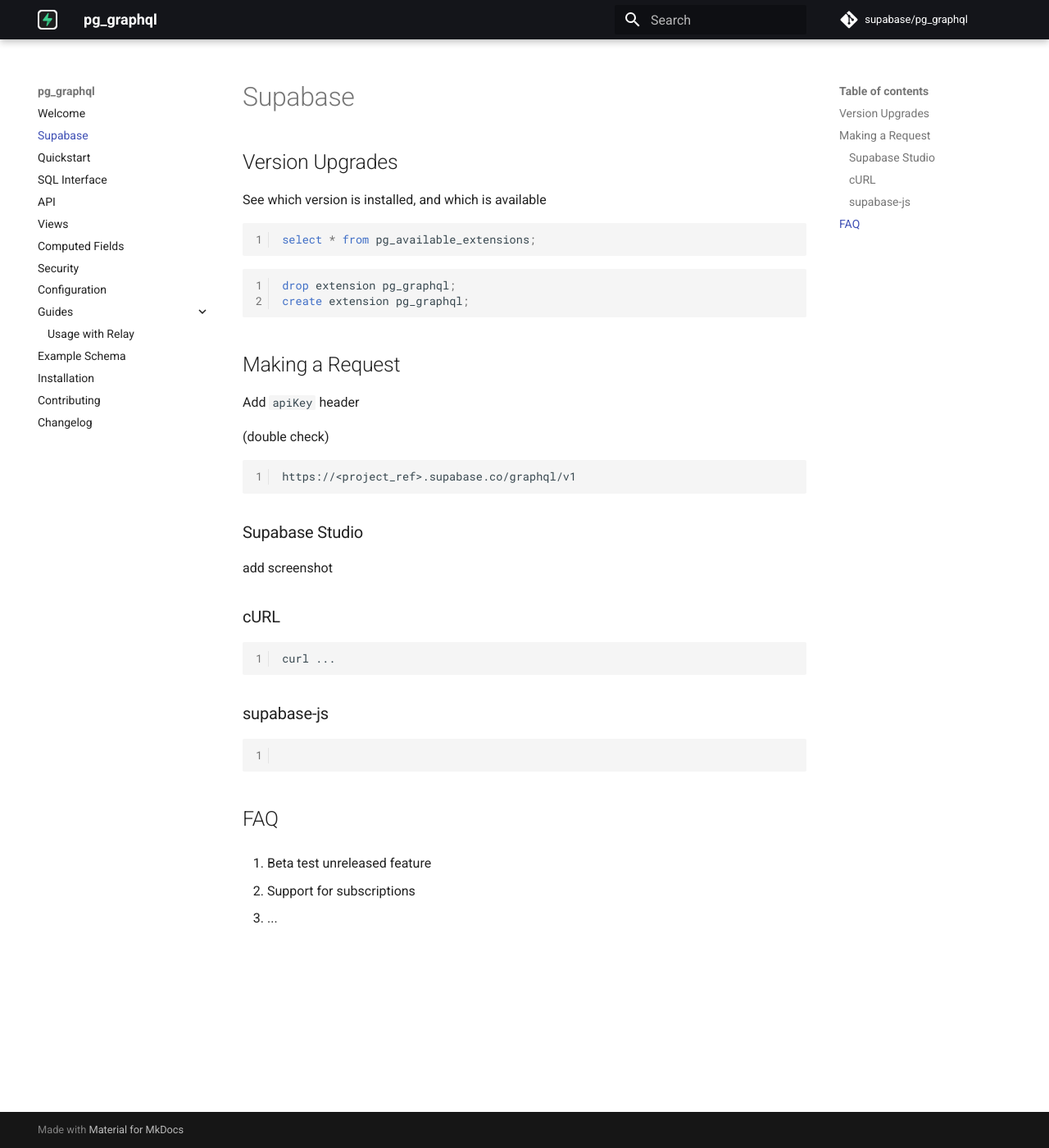
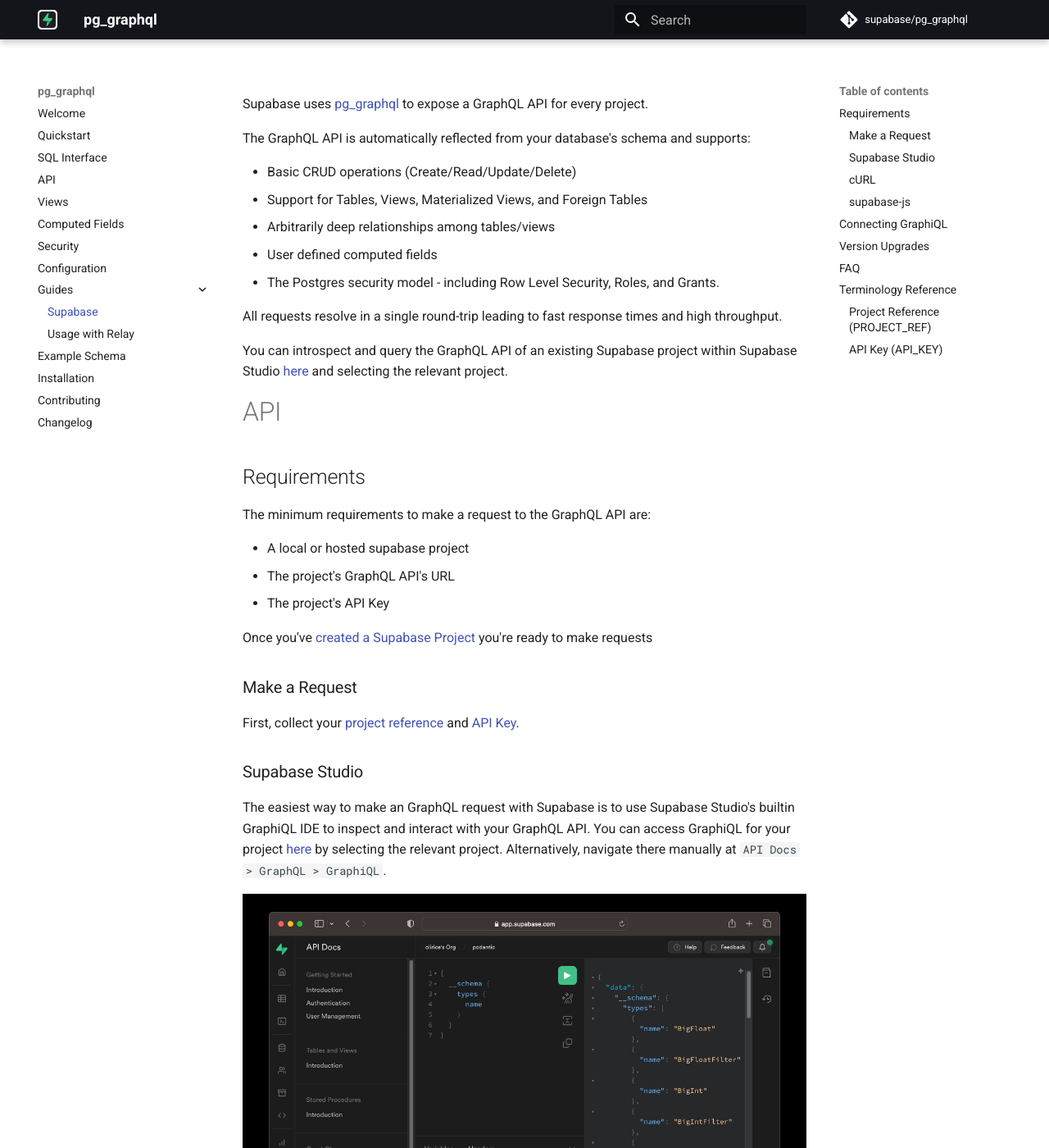
Before and after one commit to supabase/pg_graphql, an MkDocs documentation site: the page built from docs/supabase.md, in a window 1280 px wide and 1400 px high. Shown: the whole window at 82% size. Built offline with MkDocs 1.6.1 and Material for MkDocs 9.7.7, drawn with Linux system fonts in a browser that asks for light colours; comment, search, counter and statistics services are not loaded; some of the changed text lies outside the part shown.

Commit message:
towards supabase doc

````diff
--- a/docs/supabase.md
+++ b/docs/supabase.md
@@ -1,3 +1,108 @@
+Supabase uses [pg_graphql](https://github.com/supabase/pg_graphql) to expose a GraphQL API for every project.
+
+The GraphQL API is automatically reflected from your database's schema and supports:
+
+- Basic CRUD operations (Create/Read/Update/Delete)
+- Support for Tables, Views, Materialized Views, and Foreign Tables
+- Arbitrarily deep relationships among tables/views
+- User defined computed fields
+- The Postgres security model - including Row Level Security, Roles, and Grants.
+
+
+All requests resolve in a single round-trip leading to fast response times and high throughput.
+
+You can introspect and query the GraphQL API of an existing Supabase project within Supabase Studio [here](https://app.supabase.com/project/_/api/graphiql) and selecting the relevant project.
+
+
+# API
+
+## Requirements
+
+The minimum requirements to make a request to the GraphQL API are:
+
+- A local or hosted supabase project
+- The project's GraphQL API's URL
+- The project's API Key
+
+Once you've [created a Supabase Project](database.new) you're ready to make requests
+
+### Make a Request
+
+First, collect your [project reference](#project-reference-project_ref) and [API Key](#api-key-api_key).
+
+### Supabase Studio
+
+The easiest way to make an GraphQL request with Supabase is to use Supabase Studio's builtin GraphiQL IDE to inspect and interact with your GraphQL API.
+You can access GraphiQL for your project [here](https://app.supabase.com/project/_/api/graphiql) by selecting the relevant project. Alternatively, navigate there manually at `API Docs > GraphQL > GraphiQL`.
+
+![graphiql](./assets/supabase_graphiql.jpg).
+
+Once there, type queries in the central query editor and use the green icon to submit requests to the sever. Results are shown in the output display to the right of the editor.
+
+To explore the API visually, select the docs icon shown below and navigate through each type to see how they connect to the Graph.
+
+![graphiql](./assets/supabase_graphiql_explore.jpg).
+
+Since pg_graphql reflects the GraphQL API from the structure of the project's SQL tables and views, if your project is empty, the GraphQL API will similarly be empty except for intropection types. For a more interesting result, go to the SQL or table editor, create a table, and head back to GraphiQL to view see that table reflected in your i
+
+### cURL
+
+To hit the Supabase GraphQL API using cURL, post to the URL shown below, substituting in your PROJECT_REF and passing the project's [API Key](#api-key-api_key) as the `apiKey` header:
+
+
+```sh
+curl -X POST https://<PROJECT_REF>.supabase.co/graphql/v1 \
+    -H 'apiKey: <API_KEY>' \
+    -H 'Content-Type: application/json' \
+    --data-raw '{"query": "{ accountCollection(first: 1) { edges { node { id } } } }", "variables": {}}'
+```
+
+### supabase-js
+
+
+```
+
+```
+
+
+
+## Connecting GraphiQL
+
+```html
+<html>
+  <head>
+    <title>GraphiQL</title>
+    <link href="https://cdnjs.cloudflare.com/ajax/libs/graphiql/2.4.7/graphiql.css" rel="stylesheet" />
+  </head>
+  <body style="margin: 0;">
+    <div id="graphiql" style="height: 100vh;"></div>
+    <script crossorigin src="https://unpkg.com/react@18/umd/react.production.min.js"></script>
+    <script crossorigin src="https://unpkg.com/react-dom@18/umd/react-dom.production.min.js"></script>
+    <script
+      crossorigin
+      src="https://cdnjs.cloudflare.com/ajax/libs/graphiql/2.4.7/graphiql.js"
+    ></script>
+    <script>
+
+      ////////////////
+      // EDIT BELOW //
+      ////////////////
+
+      const fetcher = GraphiQL.createFetcher({
+        url: 'https://<PROJECT_REF>.supabase.co/graphql/v1',
+        headers: {
+          "apiKey": "<YOUR_API_KEY>",
+        }
+      });
+      ReactDOM.render(
+        React.createElement(GraphiQL, { fetcher: fetcher }),
+        document.getElementById('graphiql'),
+      );
+    </script>
+  </body>
+</html>
+```
+
 ## Version Upgrades
 
 See which version is installed, and which is available
@@ -11,29 +116,6 @@
 create extension pg_graphql;
 ```
 
-## Making a Request
-
-Add `apiKey` header
-
-(double check)
-```
-https://<project_ref>.supabase.co/graphql/v1
-```
-
-### Supabase Studio
-
-add screenshot
-
-### cURL
-```
-curl ...
-```
-
-### supabase-js
-```
-
-```
-
 ## FAQ
 
 1. Beta test unreleased feature
@@ -41,3 +123,41 @@
 2. Support for subscriptions
 
 3. ...
+
+
+## Terminology Reference
+
+### Project Reference (PROJECT_REF)
+
+Your Supabase project reference or PROJECT_REF is a 20 digit unique identifer for your project, for example `bvykdyhlwawojivopztl`.
+The project reference is used throughout your supabase application including the project's API URL. You can find the project reference in by logging
+in to Supabase Studio
+
+![project_ref](./assets/supabase_project_ref.jpg)
+
+
+
+### API Key (API_KEY)
+
+Your Supabase API Key is a public value that must be sent with every API request. The key is visible in Supabase Studio at `Settings > API > Project API keys`
+
+![project_ref](./assets/supabase_api_key.jpg)
+
+
+or from the output of `supabase start` when running a local project with the [Supabase CLI](https://supabase.com/docs/guides/cli)
+
+```sh
+> supabase start
+...
+
+Started supabase local development setup.
+
+         API URL: ...
+     GraphQL URL: ...
+          DB URL: ...
+      Studio URL: ...
+    Inbucket URL: ...
+      JWT secret: ...
+        anon key: eyJhbGciOiJIUzI1...<truncated>   <-- API_KEY
+service_role key: ...
+```
--- a/mkdocs.yaml
+++ b/mkdocs.yaml
@@ -7,7 +7,6 @@
 
 nav:
     - Welcome: 'index.md'
-    - Supabase: 'supabase.md'
     - Quickstart: 'quickstart.md'
     - SQL Interface: 'sql_interface.md'
     - API: 'api.md'
@@ -16,6 +15,7 @@
     - Security: 'security.md'
     - Configuration: 'configuration.md'
     - Guides:
+      - Supabase: 'supabase.md'
       - Usage with Relay: 'usage_with_relay.md'
     - Example Schema: 'example_schema.md'
     - Installation: 'installation.md'
````
Also changed, not shown: docs/assets/quickstart_graphiql.jpg (added), docs/assets/supabase_api_key.jpg (added), docs/assets/supabase_graphiql.jpg (added), docs/assets/supabase_graphiql_explore.jpg (added), docs/assets/supabase_project_ref.jpg (added).
